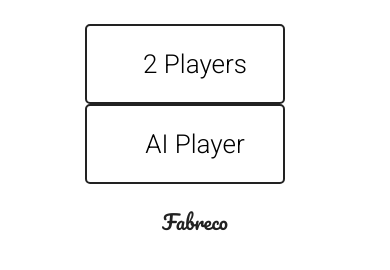
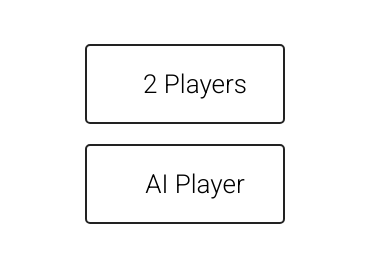
Before and after one commit to pferreirafabricio/js-tic-tac-toe, a plain HTML site: page index.html in a window 390 px wide. Shown: the part 100-370 px from the top of the page. Drawn offline with Linux system fonts and the light colour scheme.

Commit message:
Added tag to better responsivity

```diff
--- a/index.html
+++ b/index.html
@@ -5,6 +5,7 @@
     <meta charset="UTF-8">
     <title>Tic Tac Toe</title>
     <link rel="stylesheet" href="./styles.css">
+    <meta name="viewport" content="width=device-width, initial-scale=1">
     <link href='https://css.gg/microbit.css' rel='stylesheet'>
     <link href='https://css.gg/profile.css' rel='stylesheet'>
 </head>
@@ -57,7 +58,7 @@
     </div>
 
     <footer>
-        <p class="cool-text">Fabreco</p>
+        <!-- <p class="cool-text">Fabreco</p> -->
         <script src="./index.js"></script>
     </footer>
 </body>
--- a/styles.css
+++ b/styles.css
@@ -149,3 +149,9 @@ h1 {
     font-weight: 700;
     color: #fff;
 }
+
+@media screen and (max-width: 768px) {
+    #buttons-container button {
+        margin-top: 20px;
+    }
+}
```
